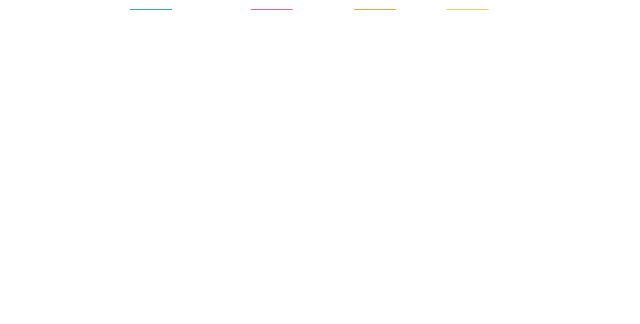
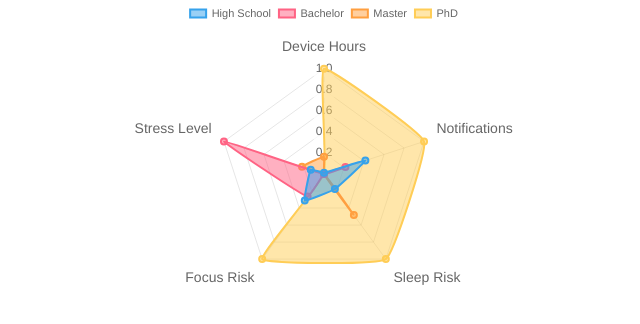
Before and after one commit to ticianoGao/CS-6730.github.io, a plain HTML site: page education_radar.html in a window 1280 px wide. Shown: the whole page, without its empty margins (316-956 px from the left). Drawn offline with nearby package versions, Linux system fonts and the light colour scheme.

Commit message:
Update education_radar.html

```diff
--- a/education_radar.html
+++ b/education_radar.html
@@ -2,7 +2,7 @@
 <html lang="en">
 <head>
   <meta charset="UTF-8" />
-  <meta name="viewport" content="width=device-width, initial-scale=1.0" />
+  <meta content="width=device-width, initial-scale=1.0" />
   <script src="https://cdn.jsdelivr.net/npm/chart.js"></script>
   <style>
     body {
@@ -20,12 +20,12 @@
 
     h2 {
       text-align: center;
-      margin-bottom: 0px;
+      margin-bottom: 16px;
     }
 
     canvas {
       width: 100% !important;
-      height: 20px !important;
+      height: 300px !important;
     }
   </style>
 </head>
@@ -77,6 +77,12 @@
       options: {
         responsive: true,
         maintainAspectRatio: false,
+        layout: {
+          padding: {
+            top: 0,
+            bottom: 0
+          }
+        },
         elements: {
           line: {
             tension: 0.1
@@ -84,10 +90,19 @@
         },
         plugins: {
           legend: {
-            position: "top"
+            position: "top",
+            align: "center",
+            labels: {
+              boxWidth: 16,
+              boxHeight: 8,
+              padding: 8,
+              font: {
+                size: 11
+              }
+            }
           },
-          tooltip: {
-            enabled: true
+            tooltip: {
+              enabled: true
           }
         },
         scales: {
```
